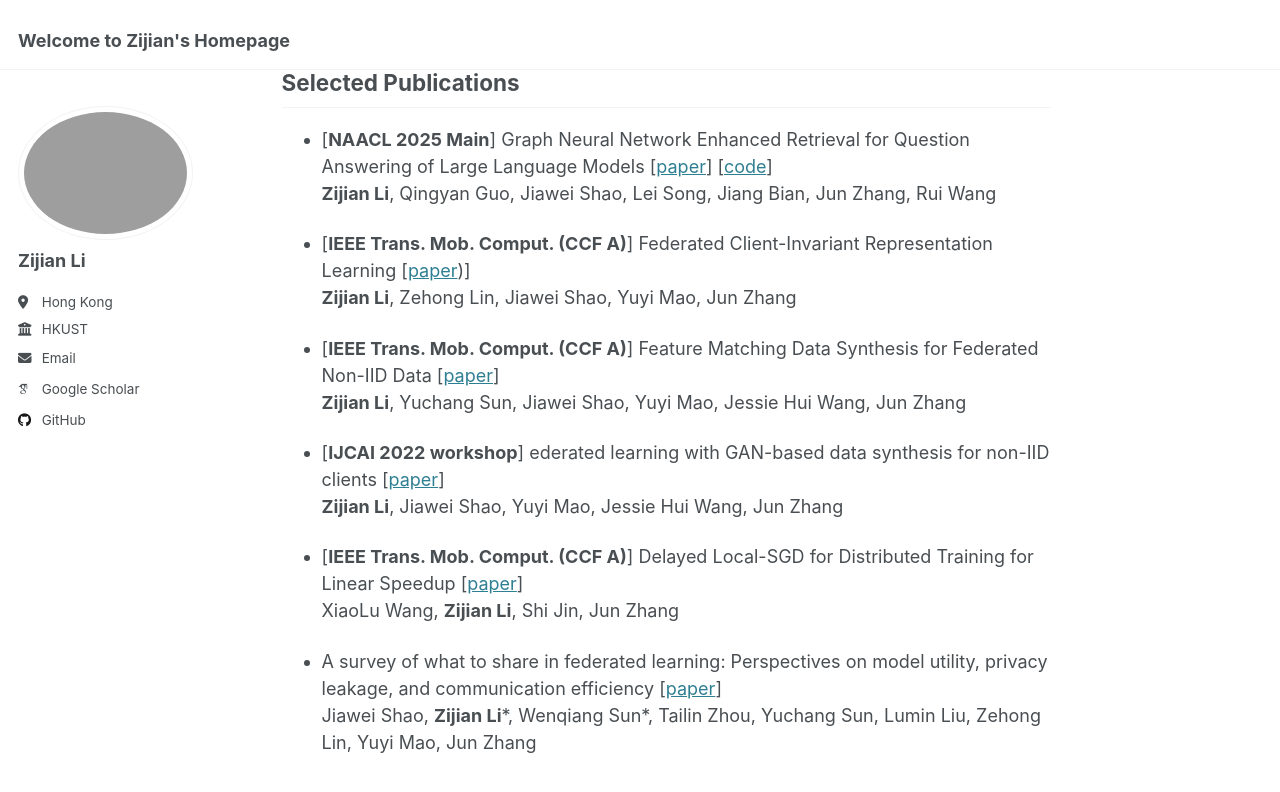
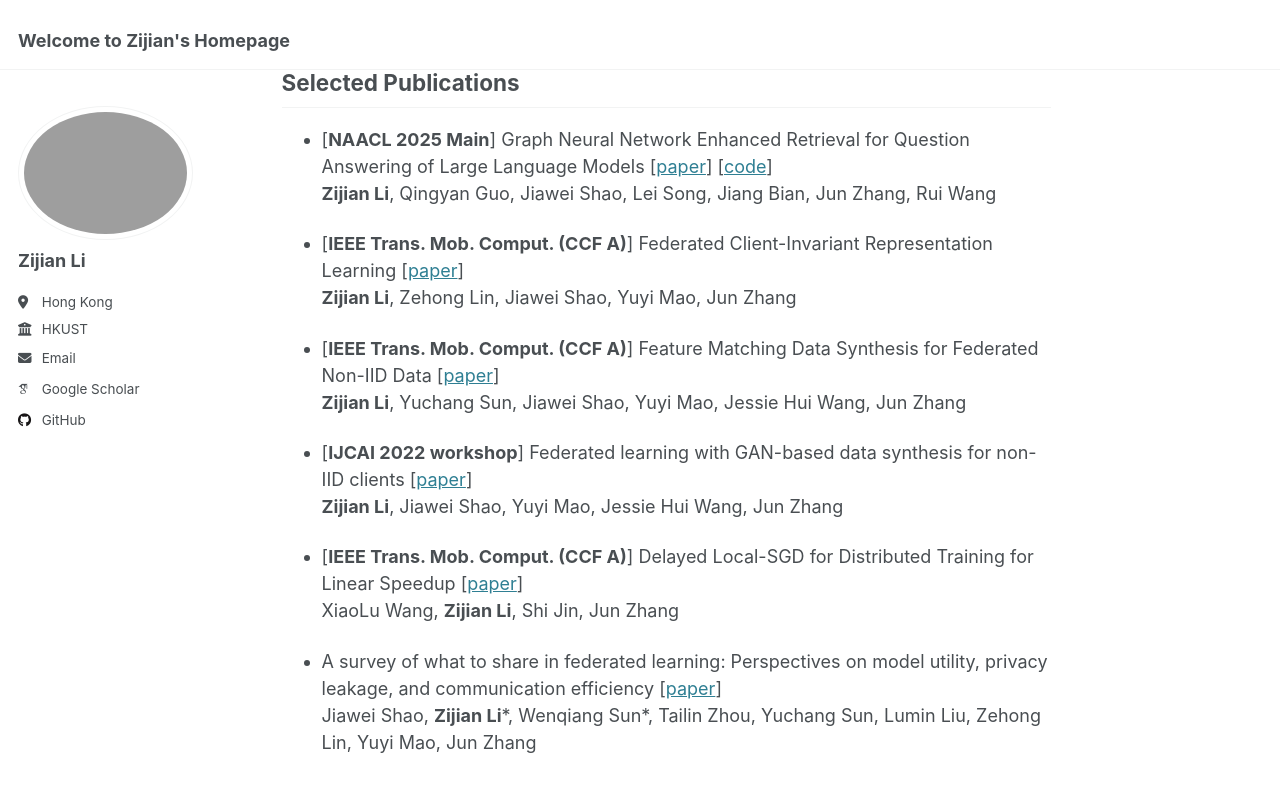
Before and after one commit to zli999/zijianli.github.io, a Jekyll site: the page built from _pages/about.md, in a window 1280 px wide and 900 px high, scrolled down 554 px. Shown: the top 792 px of the window. Built offline with Jekyll 4.4.1, drawn with Linux system fonts in a browser that asks for light colours; some web fonts are replaced.

Commit message:
Update about.md

```diff
--- a/_pages/about.md
+++ b/_pages/about.md
@@ -46,11 +46,11 @@ I am research intern in MSRA, under supervised by Dr. [Rui Wang](https://scholar
 
 - [**NAACL 2025 Main**] Graph Neural Network Enhanced Retrieval for Question Answering of Large Language Models [[paper]([https://aclanthology.org/2024.findings-acl.680/](https://arxiv.org/abs/2406.06572))] [[code](https://github.com/zli999/GNN_Ret)]<br>**Zijian Li**, Qingyan Guo, Jiawei Shao, Lei Song, Jiang Bian, Jun Zhang, Rui Wang<br>
 
-- [**IEEE Trans. Mob. Comput. (CCF A)**] Federated Client-Invariant Representation Learning [[paper]([https://ieeexplore.ieee.org/abstract/document/10472115))] <br>**Zijian Li**, Zehong Lin, Jiawei Shao, Yuyi Mao, Jun Zhang<br>
+- [**IEEE Trans. Mob. Comput. (CCF A)**] Federated Client-Invariant Representation Learning [[paper]([https://ieeexplore.ieee.org/abstract/document/10472115)] <br>**Zijian Li**, Zehong Lin, Jiawei Shao, Yuyi Mao, Jun Zhang<br>
 
 - [**IEEE Trans. Mob. Comput. (CCF A)**] Feature Matching Data Synthesis for Federated Non-IID Data [[paper]([https://ieeexplore.ieee.org/document/10433716)] <br>**Zijian Li**, Yuchang Sun, Jiawei Shao, Yuyi Mao, Jessie Hui Wang, Jun Zhang<br>
 
-- [**IJCAI 2022 workshop**] ederated learning with GAN-based data synthesis for non-IID clients [[paper]([https://arxiv.org/abs/2206.05507)] <br>**Zijian Li**, Jiawei Shao, Yuyi Mao, Jessie Hui Wang, Jun Zhang<br>
+- [**IJCAI 2022 workshop**] Federated learning with GAN-based data synthesis for non-IID clients [[paper]([https://arxiv.org/abs/2206.05507)] <br>**Zijian Li**, Jiawei Shao, Yuyi Mao, Jessie Hui Wang, Jun Zhang<br>
 
 - [**IEEE Trans. Mob. Comput. (CCF A)**] Delayed Local-SGD for Distributed Training for Linear Speedup [[paper]([https://ieeexplore.ieee.org/abstract/document/10681663)] <br>XiaoLu Wang, **Zijian Li**, Shi Jin, Jun Zhang<br>
 
```
